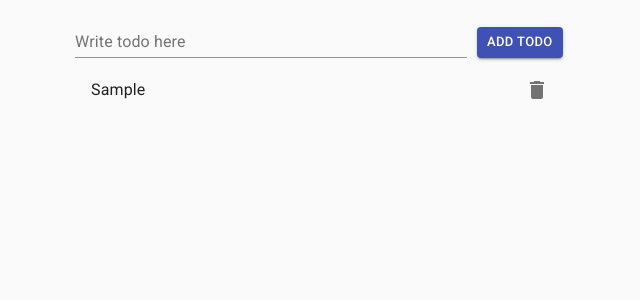
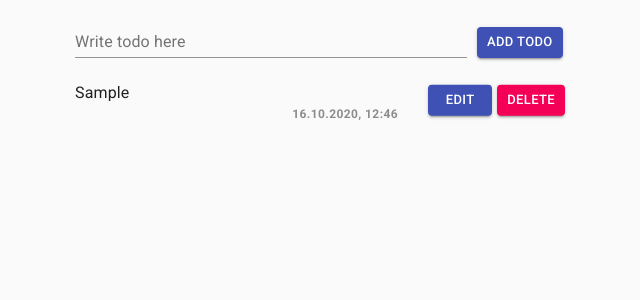
Before and after one commit to VadimUkraine/TS_TodoList, a React app: page / in a window 1280 px wide. Both pictures are taken after typing "Sample" into the empty fields and a click on the button "ADD TODO". Shown: the top 300 px of the page, without its empty margins (320-960 px from the left). Built offline with nearby package versions, Linux system fonts and the light colour scheme.

Commit message:
add input of editing todo

```diff
--- a/package.json
+++ b/package.json
@@ -58,7 +58,8 @@
     "react-dom": "^16.13.1",
     "react-redux": "^7.2.1",
     "redux": "^4.0.5",
-    "redux-saga": "^1.1.3"
+    "redux-saga": "^1.1.3",
+    "uuid": "^8.3.1"
   },
   "jest": {
     "coverageReporters": [
--- a/src/components/TodoListItem/TodoListItem.tsx
+++ b/src/components/TodoListItem/TodoListItem.tsx
@@ -1,30 +1,124 @@
-import React from "react";
+import React, { useState, useEffect, useRef } from "react";
 import ListItem from "@material-ui/core/ListItem";
 import ListItemSecondaryAction from "@material-ui/core/ListItemSecondaryAction";
 import ListItemText from "@material-ui/core/ListItemText";
-import IconButton from "@material-ui/core/IconButton";
-import DeleteIcon from "@material-ui/icons/Delete";
+import Button from '@material-ui/core/Button';
+import Typography from '@material-ui/core/Typography';
+import TextField from "@material-ui/core/TextField";
+import { createStyles, makeStyles } from "@material-ui/core/styles";
+import { ITodo } from '../../pages/Todo/interfaces';
 
 interface IProps {
-  todo: string;
-  deleteTodo: (todo: string)=> void;
+  todo: ITodo;
+  deleteTodo: (todo: string) => void;
+  editID: string;
+  setEditId: (id: string) => void;
 }
 
-export const TodoListItem: React.FC<IProps> = ({ todo, deleteTodo }) => {
+const useStyles = makeStyles(() => createStyles({
+  todoItemContent: {
+    display: "flex",
+    flexDirection: "column",
+    minWidth: "95%",
+    height: "45px",
+  },
+  todoButtonsWrap: {
+    right: "0px",
+  },
+  btnDelete: {
+    marginLeft: "5px",
+  },
+  todoItem: {
+    paddingLeft: "0px",
+    paddingRight: "150px",
+    paddingTop: "15px",
+  },
+  textStyles: {
+    width: "100%",
+    whiteSpace: "nowrap",
+    overflow: "hidden",
+    textOverflow: "ellipsis",
+    lineHeight: "1rem",
+  },
+  dateStyles: {
+    textAlign: "right",
+    fontWeight: 600,
+    opacity: 0.5,
+  },
+  editInputStyles: {
+    padding: "2px 0px 3px 0px",
+  },
+}));
+
+export const TodoListItem: React.FC<IProps> = ({
+  todo, deleteTodo, editID, setEditId,
+}) => {
+
+  const [text, setText] = useState('');
+  const refEditInput = useRef(null);
+
+  useEffect(() => {
+    if (editID === todo.id) {
+      if (refEditInput.current !== null) {
+        refEditInput.current.focus();
+      }
+    }
+  }, [editID]);
+
+  const handleChange = (event: React.ChangeEvent<HTMLInputElement>) => {
+    setText(event.target.value);
+  };
 
   const handleDelete = () => {
-    deleteTodo(todo);
+    deleteTodo(todo.id);
   };
 
+  const handleEdit = () => {
+    if (editID !== todo.id) {
+      setEditId(todo.id);
+      setText(todo.text);
+    } else {
+      setEditId("");
+    }
+  };
+
+  const classes = useStyles();
+
   return (
-      <ListItem data-testid={"todo-list-item"}>
-        <ListItemText
-          primary={todo}
-        />
-        <ListItemSecondaryAction>
-          <IconButton edge="end" aria-label="delete" onClick={handleDelete} data-testid={"todo-item-delete-btn"}>
-            <DeleteIcon />
-          </IconButton>
+      <ListItem
+      className={classes.todoItem}
+      data-testid={"todo-list-item"}
+      >
+        <div className={classes.todoItemContent}>
+          {editID !== todo.id && <ListItemText
+            primary={todo.text}
+            classes={{
+              primary: classes.textStyles,
+            }}
+          />}
+          {editID === todo.id && <TextField
+            id="todo-text"
+            value={text}
+            onChange={handleChange}
+            inputProps={{
+              "aria-label": "todo-item-edit-input",
+              className: classes.editInputStyles,
+              ref: refEditInput,
+            }}
+          />}
+        <Typography className={classes.dateStyles} variant="caption" display="block" gutterBottom>
+          {todo.date}
+        </Typography>
+        </div>
+        <ListItemSecondaryAction
+          className={classes.todoButtonsWrap}
+        >
+          <Button size="small" variant="contained" color="primary" onClick={handleEdit}>
+          {editID === todo.id ? "Confirm" : "Edit"}
+          </Button>
+          <Button className={classes.btnDelete} size="small" variant="contained" color="secondary" onClick={handleDelete}>
+            Delete
+          </Button>
         </ListItemSecondaryAction>
       </ListItem>
   );
--- a/src/pages/Todo/TodoList/TodoList.tsx
+++ b/src/pages/Todo/TodoList/TodoList.tsx
@@ -1,26 +1,35 @@
-import React from "react";
+import React, { useState } from "react";
 import { useDispatch, useSelector } from "react-redux";
 import List from "@material-ui/core/List";
 import { RootState } from "../../../rootReducer";
 import { deleteTodoRequest } from "../actions";
 import TodoListItem from "../../../components/TodoListItem";
+import { ITodo } from '../interfaces';
 
 export const TodoList: React.FC = () => {
 
   const dispatch = useDispatch();
   const list = useSelector((state: RootState) => state.todo.list);
 
-  const handleDelete = (todo: string) => {
-    dispatch(deleteTodoRequest(todo));
+  const [editID, setEditId] = useState("");
+
+  const handleDelete = (id: string) => {
+    dispatch(deleteTodoRequest(id));
+  };
+
+  const handleSetEditId = (id: string) => {
+    setEditId(id);
   };
 
   return (
     <List data-testid={"todo-list-component"}>
-      {list.map((todo: string, index: number) => (
+      {list.map((todo: ITodo) => (
         <TodoListItem
-          key={index}
+          key={todo.id}
           todo={todo}
           deleteTodo={handleDelete}
+          editID={editID}
+          setEditId={handleSetEditId}
         />
       ))}
     </List>
--- a/src/pages/Todo/actions.ts
+++ b/src/pages/Todo/actions.ts
@@ -1,4 +1,5 @@
 import * as c from "./constants";
+import { ITodo } from "./interfaces";
 
 export function getTodoListRequest() {
   return {
@@ -6,7 +7,7 @@ export function getTodoListRequest() {
   };
 }
 
-export function getTodoListSuccess(list: string[]) {
+export function getTodoListSuccess(list: ITodo[]) {
   return {
     type: c.GET_TODO_LIST_ITEMS_SUCCESS,
     payload: { list },
@@ -26,7 +27,7 @@ export function addTodoRequest(todo: string) {
   };
 }
 
-export function addTodoSuccess(todo: string) {
+export function addTodoSuccess(todo: ITodo) {
   return {
     type: c.ADD_TODO_SUCCESS,
     payload: { todo },
@@ -39,17 +40,17 @@ export function addTodoFailure() {
   };
 }
 
-export function deleteTodoRequest(todo: string) {
+export function deleteTodoRequest(id: string) {
   return {
     type: c.DELETE_TODO_REQUEST,
-    payload: { todo },
+    payload: { id },
   };
 }
 
-export function deleteTodoSuccess(todo: string) {
+export function deleteTodoSuccess(id: string) {
   return {
     type: c.DELETE_TODO_SUCCESS,
-    payload: { todo },
+    payload: { id },
   };
 }
 
--- /dev/null
+++ b/src/pages/Todo/interfaces.ts
@@ -0,0 +1,5 @@
+export interface ITodo {
+  id: string;
+  text: string;
+  date: string;
+}
--- a/src/pages/Todo/reducer.ts
+++ b/src/pages/Todo/reducer.ts
@@ -1,8 +1,9 @@
 import { IActions } from "./actions";
 import * as c from "./constants";
+import { ITodo } from './interfaces';
 
 const initialState = {
-  list: [] as string[],
+  list: [] as ITodo[],
 };
 
 export type IReduxState = typeof initialState;
@@ -17,7 +18,7 @@ export function todoReducer(state = initialState, action: IActions): IReduxState
     case c.DELETE_TODO_SUCCESS:
       return {
         ...state,
-        list: state.list.filter((todo) => todo !== action.payload.todo),
+        list: state.list.filter((todo) => todo.id !== action.payload.id),
       };
     case c.ADD_TODO_SUCCESS:
       return {
--- a/src/pages/Todo/sagas.ts
+++ b/src/pages/Todo/sagas.ts
@@ -1,7 +1,9 @@
 import { select, put, takeLatest } from "redux-saga/effects";
+import { v4 as uuidv4 } from 'uuid';
 import * as a from "./actions";
 import * as c from "./constants";
 import { saveTodoList, getTodoList } from "./utils";
+import { ITodo } from './interfaces';
 
 export const getTodoListSaga = function* () {
   try {
@@ -22,8 +24,19 @@ export const addTodoSaga = function* (action: ReturnType<typeof a.addTodoRequest
 
     if (action.payload.todo.trim().length) {
       const list = yield select((store) => store.todo.list);
-      yield put(a.addTodoSuccess(action.payload.todo.trim()));
-      saveTodoList(JSON.stringify([...list, action.payload.todo]));
+      const newTodo = {
+        id: uuidv4(),
+        text: action.payload.todo.trim(),
+        date: new Date().toLocaleString("ru", {
+          day: "numeric",
+          month: 'numeric',
+          year: 'numeric',
+          hour: "numeric",
+          minute: "numeric",
+        }),
+      };
+      yield put(a.addTodoSuccess(newTodo));
+      saveTodoList(JSON.stringify([...list, newTodo]));
     }
 
   } catch (err) {
@@ -34,10 +47,10 @@ export const addTodoSaga = function* (action: ReturnType<typeof a.addTodoRequest
 export const deleteTodoSaga = function* (action: ReturnType<typeof a.deleteTodoRequest>) {
   try {
 
-    if (action.payload.todo) {
+    if (action.payload.id) {
       const list = yield select((store) => store.todo.list);
-      yield put(a.deleteTodoSuccess(action.payload.todo));
-      saveTodoList(JSON.stringify(list.filter((todo: string) => todo !== action.payload.todo)));
+      yield put(a.deleteTodoSuccess(action.payload.id));
+      saveTodoList(JSON.stringify(list.filter((todo: ITodo) => todo.id !== action.payload.id)));
     }
 
   } catch (err) {
```
